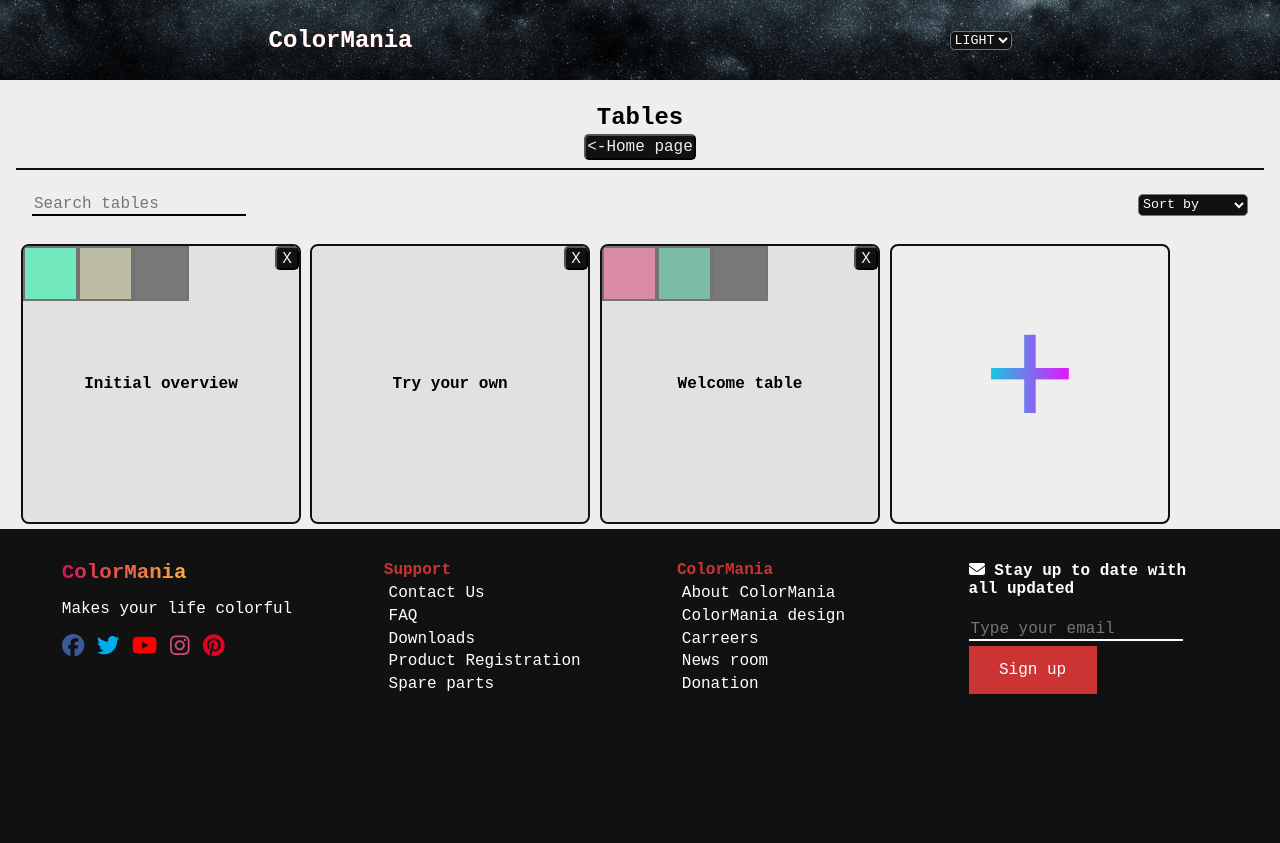
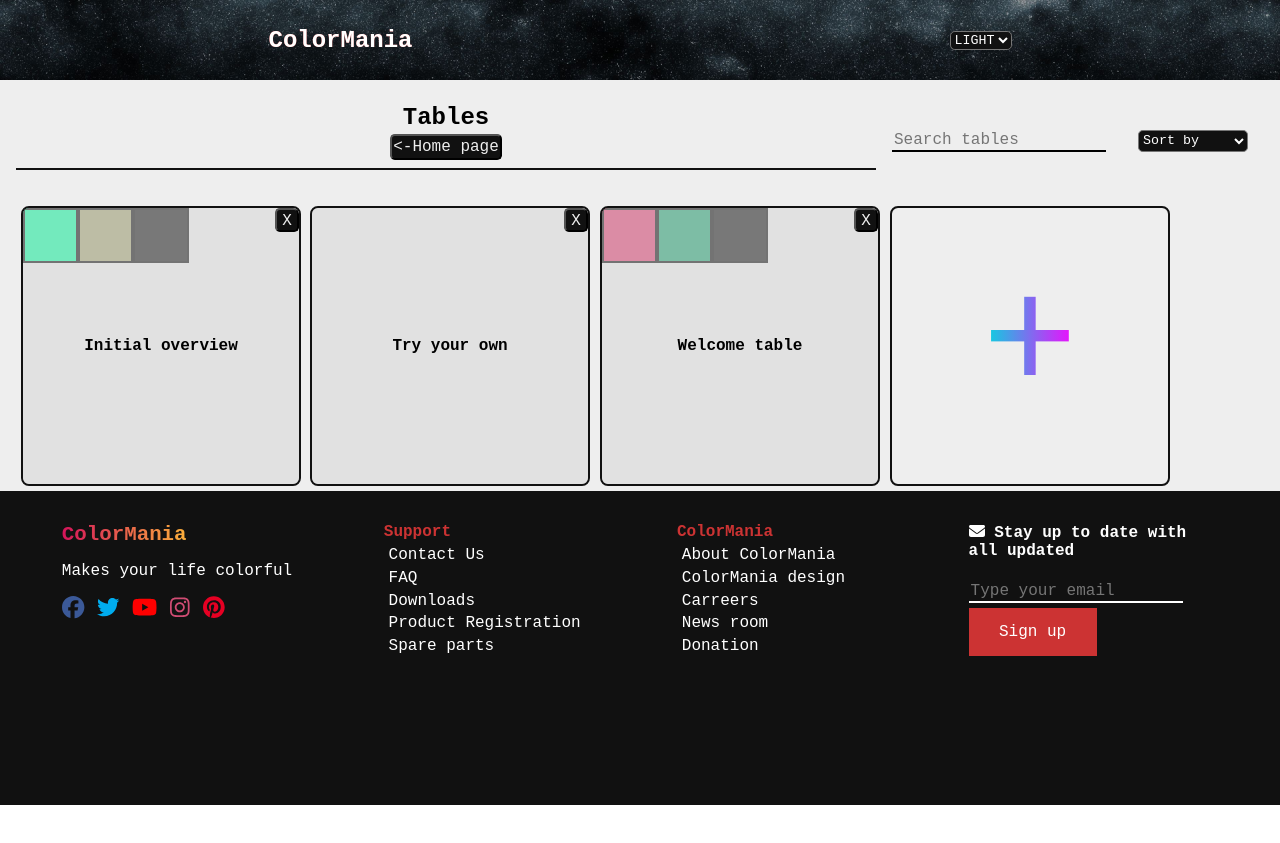
Before and after one commit to Viper-JSX/Colormania-React, a React (Create React App) app: page /tables in a window 1280 px wide. After the commit the page ends 805 px from the top, so only its background shows below. Built offline with nearby package versions, Linux system fonts and the light colour scheme.

Commit message:
FilterTools made to be a flex container, items aligned to center on y-axis

```diff
--- a/src/css/App.css
+++ b/src/css/App.css
@@ -144,6 +144,8 @@ header .appTitle:hover{
 }
 
 .filterTools, .tableTools{
+    display: flex;
+    align-items: center;
     padding: 1rem;
 }
 
@@ -311,10 +313,6 @@ header .appTitle:hover{
 
 .tableTools .tableName{
     font-size: 1.5rem;
-}
-
-.tableTools input{
-    height: max-content;
 }
 
 .tableColors{
```
